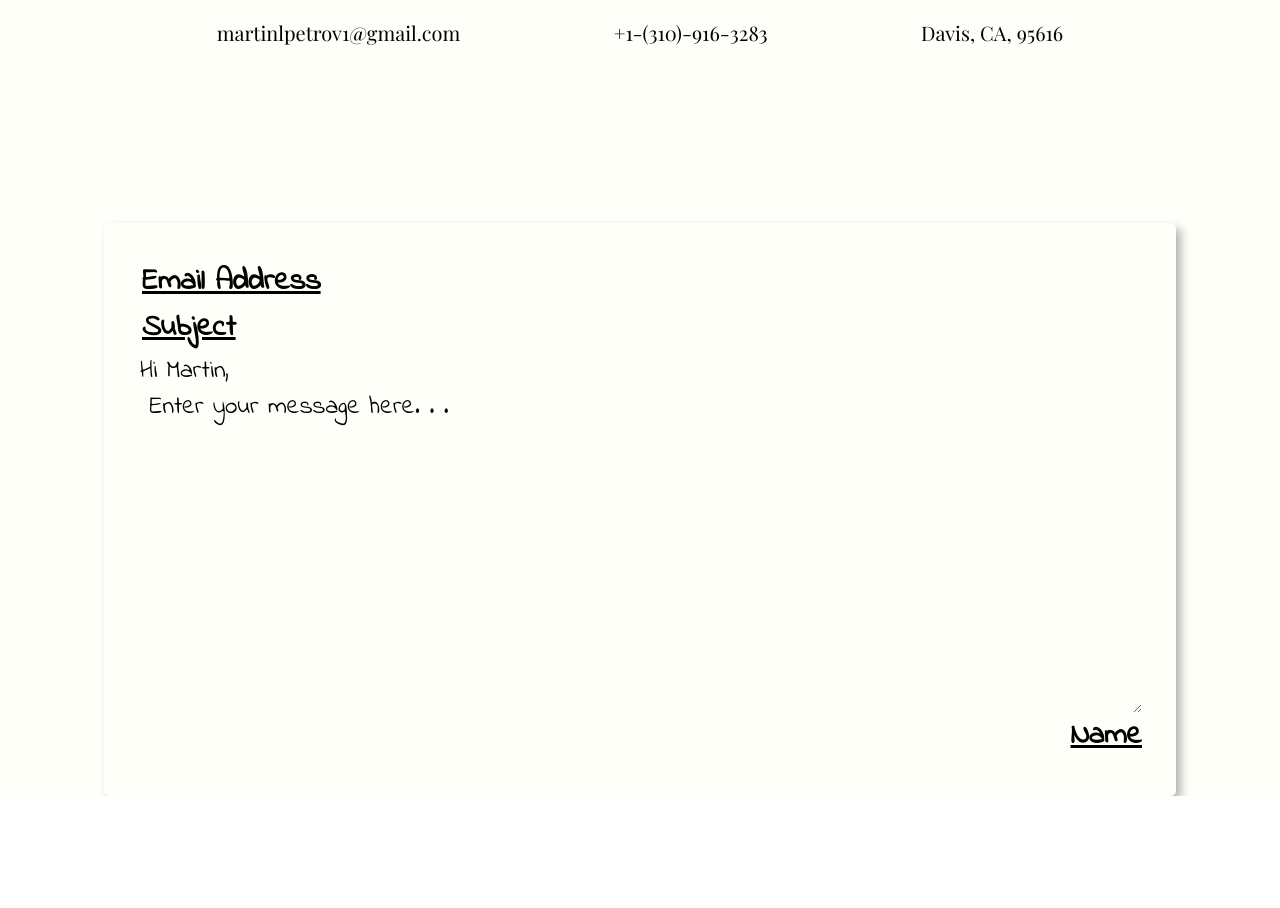
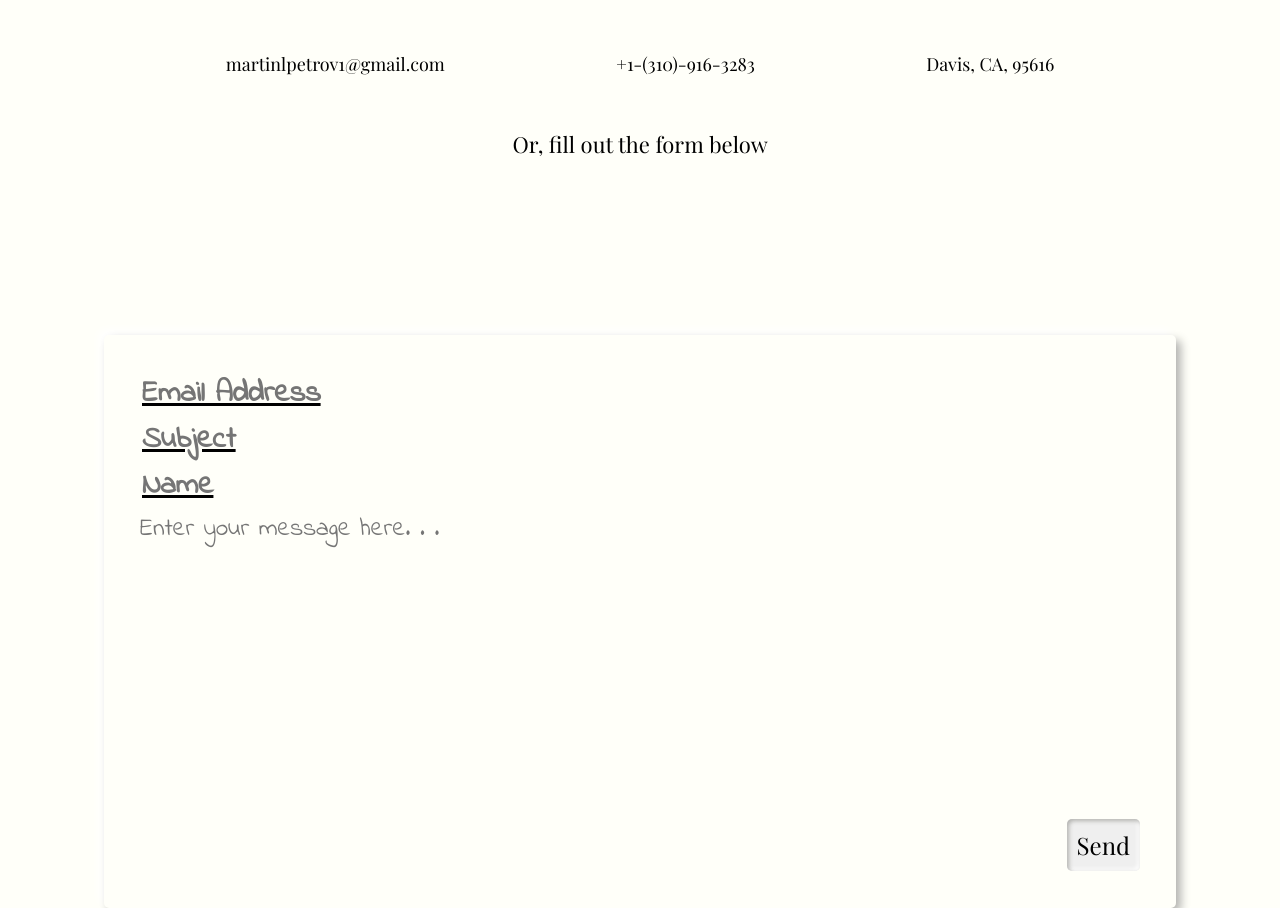
Before and after one commit to martinpetrov1096/Personal-Site, a React (Create React App) app: page / in a window 1280 px wide. Shown: the part 7522-8430 px from the top of the page. Before the commit the page ends 8318 px from the top, so only its background shows below. Built offline with nearby package versions, Linux system fonts and the light colour scheme.

Commit message:
added functionality to send email through contact section

```diff
--- a/package.json
+++ b/package.json
@@ -8,9 +8,10 @@
     "@testing-library/react": "^11.1.0",
     "@testing-library/user-event": "^12.1.10",
     "devicon": "^2.2.0",
-    "emailjs": "^3.4.0",
+    "emailjs-com": "^2.6.4",
     "react": "^17.0.1",
     "react-dom": "^17.0.1",
+    "react-is": "^16.8",
     "react-scripts": "4.0.0",
     "react-text-transition": "^1.1.2",
     "styled-components": "^5.2.1",
--- /dev/null
+++ b/src/components/contact-form.js
@@ -0,0 +1,136 @@
+import { useState, useCallback } from 'react';
+import emailjs from 'emailjs-com';
+import styled from 'styled-components';
+import emailConfig from '../config/email.json';
+import { Subtitle } from '../styles/global';
+
+export const ContactForm = () => {
+
+   const [name, setName] = useState('');
+   const [subject, setSubject] = useState('');
+   const [email, setEmail] = useState('');
+   const [message, setMessage] = useState('');
+   const [sent, setSent] = useState(false);
+
+   const sendEmail = useCallback((e) => {
+      setSent(true);
+      e.preventDefault();
+      emailjs.sendForm(emailConfig['serviceId'], emailConfig['templateId'], e.target, emailConfig['userId'])
+         .then((res) => {
+            console.log(res.text);
+
+         }, (err) => {
+            console.log(err.text);
+         });
+   }, []);
+
+   if (!sent) {
+      return (
+         <Card onSubmit={sendEmail} sent={sent}>
+            <Email value={email} onChange={(e) => setEmail(e.target.value)} onClick={(e) => e.target.select()}/>
+            <Subject value={subject} onChange={(e) => setSubject(e.target.value)} onClick={(e) => e.target.select()}/>
+            <Name value={name} onChange={(e) => setName(e.target.value)} onClick={(e) => e.target.select()}/>
+            <Message value={message} onChange={(e) => setMessage(e.target.value)} onClick={(e) => e.target.select()}/>
+            <Send/>
+         </Card>
+      );
+   } else {
+      return (
+         <Subtitle>
+            I'll make sure to respond to you soon
+         </Subtitle>
+      );
+   }
+}
+
+
+const Card = styled.form`
+   flex: 1 1 50%;
+   border-radius: 5px;
+   box-shadow: ${(props) => props.theme.boxShadowSmall};
+   padding: min(40px, 3%);
+   margin-top: 150px;
+   width: min(95%, 1000px);
+   min-height: 500px;
+
+   display: flex;
+   flex-flow: column nowrap;
+`;
+
+const ContactInput = styled.input.attrs({
+   type: 'text',
+   required: true
+})`
+   display: block;
+   border: none;
+   width: 100%;
+   background-color: inherit;
+   font-size: 30px;
+   font-weight: bold;
+   font-family: 'Indie Flower', cursive;
+   text-decoration: underline;
+   &:focus {
+      outline: none;
+   }
+`;
+
+
+
+const Email = styled(ContactInput).attrs({
+   type: 'email',
+   name: 'email',
+   placeholder: 'Email Address'
+})`
+   font-size: 30px;
+`;
+
+const Subject = styled(ContactInput).attrs({
+   type: 'text',
+   name: 'subject',
+   placeholder: 'Subject'
+})`
+`;
+
+const Name = styled(ContactInput).attrs({
+   name: 'name',
+   placeholder: 'Name'
+})`
+`;
+
+const Message = styled.textarea.attrs({
+   name: 'message',
+   placeholder: 'Enter your message here. . .'
+})`
+
+   flex: 1 1 80%;
+   align-self: center;
+   width: 100%;
+   resize: none;
+   background-color: inherit;
+   border: none;
+   font-size: 25px;
+   font-family: 'Indie Flower', cursive;
+   &:focus {
+      outline: none;
+   }
+`;
+
+const Send = styled.input.attrs({
+   type: 'submit',
+   value: 'Send'
+})`
+   align-self: flex-end;
+   box-shadow: ${(props) => props.theme.boxShadowInset};
+   border: none;
+   border-radius: 5px;
+   padding: 10px;
+   font-family: ${(props) => props.theme.subtitleFont};
+   font-size: 24px;
+   transition: all .2s ease-in-out;
+   &:hover {
+      background-color: ${(props) => props.theme.accentColor};
+
+      box-shadow: ${(props) => props.theme.boxShadowInsetAccent};
+      color: white;
+   }
+`;
--- a/src/components/contact-info.js
+++ b/src/components/contact-info.js
@@ -26,6 +26,6 @@ const ContactWrapper = styled.div`
 
 const Contact = styled.h4`
    padding: 30px;
-   font-size: 20px;
+   font-size: 18px;
    font-family: ${(props) => props.theme.subtitleFont};
 `;
--- a/src/components/contact-letter.js
+++ /dev/null
@@ -1,77 +0,0 @@
-import { useState } from 'react';
-import styled from 'styled-components';
-
-export const ContactLetter = () => {
-
-   const [name, setName] = useState('Name');
-   const [subject, setSubject] = useState('Subject');
-   const [email, setEmail] = useState('Email Address');
-   const [message, setMessage] = useState('Hi Martin, \n Enter your message here. . .');
-   return (
-      <Card>
-         <Email value={email} onChange={(e) => setEmail(e.target.value)}/>
-         <Subject value={subject} onChange={(e) => setSubject(e.target.value)}/>
-         <Message value={message} onChange={(e) => setMessage(e.target.value)}/>
-         <Name value={name} onChange={(e) => setName(e.target.value)}/>
-      </Card>
-   );
-}
-
-const Card = styled.div`
-   flex: 1 1 50%;
-   border-radius: 5px;
-   box-shadow: ${(props) => props.theme.boxShadowSmall};
-   padding: min(40px, 3%);
-   margin-top: 150px;
-   width: min(95%, 1000px);
-   min-height: 500px;
-
-   display: flex;
-   flex-flow: column nowrap;
-
-`;
-
-const ContactInput = styled.input.attrs({
-   type: 'text',
-})`
-   display: block;
-   border: none;
-   width: 100%;
-   background-color: inherit;
-   font-size: 30px;
-   font-weight: bold;
-   font-family: 'Indie Flower', cursive;
-   text-decoration: underline;
-   &:focus {
-      outline: none;
-   }
-`;
-
-
-
-const Email = styled(ContactInput)`
-   font-size: 30px;
-
-`;
-
-const Subject = styled(ContactInput)`
-
-`;
-
-const Name = styled(ContactInput)`
-   text-align: right
-
-`;
-
-const Message = styled.textarea`
-   flex: 1 1 80%;
-   align-self: center;
-   width: 100%;
-   background-color: inherit;
-   border: none;
-   font-size: 25px;
-   font-family: 'Indie Flower', cursive;
-   &:focus {
-      outline: none;
-   }
-`;
--- /dev/null
+++ b/src/config/email.json
@@ -0,0 +1,6 @@
+{
+   "serviceId": "service_ufioaaq",
+   "templateId": "template_yf7tk8j",
+   "userId": "user_tDnIQ3HQfT79KGmygmH5Y"
+
+}
--- a/src/sections/contact.js
+++ b/src/sections/contact.js
@@ -1,15 +1,16 @@
 import styled from 'styled-components';
 import { Section, Title, Subtitle } from '../styles/global';
 import { ContactInfo } from '../components/contact-info';
-import { ContactLetter } from '../components/contact-letter';
+import { ContactForm } from '../components/contact-form';
 export const Contact = () => {
 
    return (
       <FullHeightSection visible="light" id="contact">
          <Title>Contact</Title>
-         <Subtitle>Shoot me an email, or give me a call. </Subtitle>
+         <Subtitle>Shoot me an email, or give me a call.</Subtitle>
          <ContactInfo/>
-         <ContactLetter/>
+         <Subtitle>Or, fill out the form below</Subtitle>
+         <ContactForm/>
       </FullHeightSection>
    );
 }
--- a/src/styles/global.js
+++ b/src/styles/global.js
@@ -31,10 +31,22 @@ export const Title = styled.h1`
 `;
 
 export const Subtitle = styled.h2`
-   margin-bottom: 30px;
+   margin: 30px 0;
    font-family: ${(props) => props.theme.subtitleFont};
 
    font-weight: 500;
-   font-size: 20px;
+   font-size: 22px;
    color: ${(props) => props.theme.color};
+   transition: ${(props) => props.theme.transition}
 `;
+
+export const Button = styled.button`
+   box-shadow: ${(props) => props.theme.boxShadowInsetAccent};
+   border: none;
+   border-radius: 5px;
+   padding: 10px;
+   background-color: ${(props) => props.theme.accentColor};
+   color: white;
+   font-family: ${(props) => props.theme.subtitleFont};
+   font-size: 24px;
+`;
```
Also changed, not shown: 1 other file (tests, documents, lock files or other folders).
